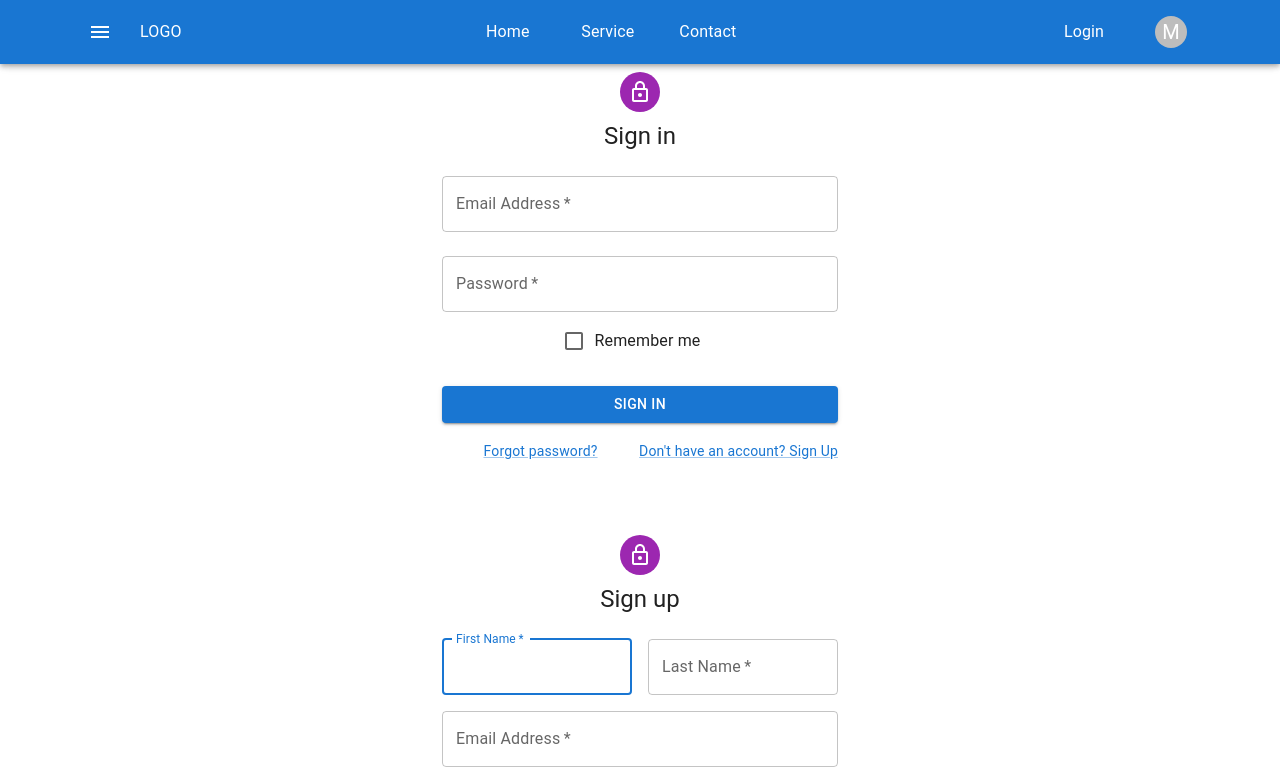
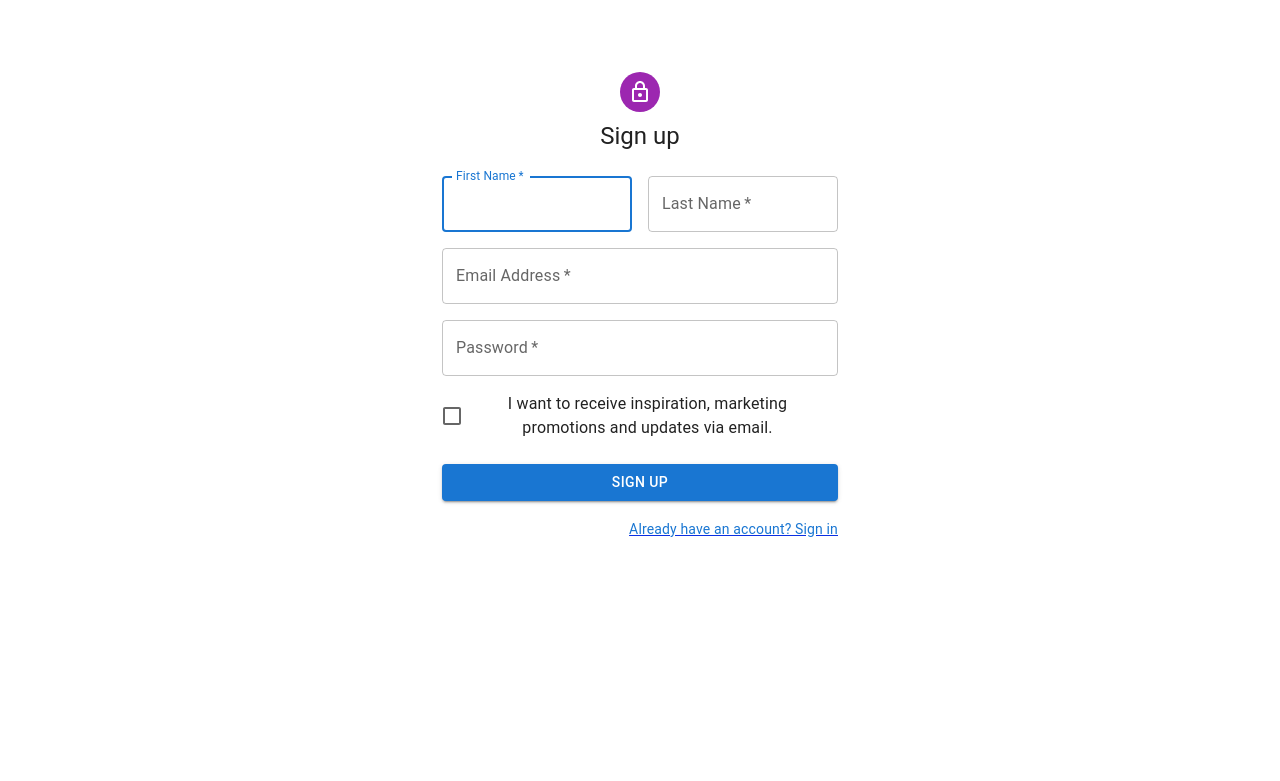
Before and after one commit to iazadur/Luxury-Wedding-Florist-Client, a React (Create React App) app: page /register in a window 1280 px wide. Shown: the top 781 px of the page. Built offline with nearby package versions, Linux system fonts and the light colour scheme.

Commit message:
add login signUp page

```diff
--- a/src/App.js
+++ b/src/App.js
@@ -1,10 +1,30 @@
 import './App.css';
+import {
+  BrowserRouter as Router,
+  Switch,
+  Route
+} from "react-router-dom";
 import Home from './Pages/Home/Home/Home';
+import Login from './Pages/Login/Login';
+import Register from './Pages/Register/Register';
 
 function App() {
   return (
     <div className="App">
-      <Home />
+      <Router>
+        <Switch>
+          <Route path="/login">
+            <Login />
+          </Route>
+          <Route path="/register">
+            <Register />
+          </Route>
+          <Route path="/">
+            <Home />
+
+          </Route>
+        </Switch>
+      </Router>
     </div>
   );
 }
--- a/src/Pages/Home/Home/Home.jsx
+++ b/src/Pages/Home/Home/Home.jsx
@@ -1,14 +1,11 @@
 import React from 'react';
-import Login from '../../Login/Login';
-import Register from '../../Register/Register';
 import Navigation from '../Navigation/Navigation';
 
 const Home = () => {
     return (
         <>
             <Navigation />
-            <Login />
-            <Register />
+
 
         </>
     );
--- a/src/Pages/Login/Login.jsx
+++ b/src/Pages/Login/Login.jsx
@@ -12,6 +12,7 @@ import LockOutlinedIcon from '@mui/icons-material/LockOutlined';
 import Typography from '@mui/material/Typography';
 import Container from '@mui/material/Container';
 import { createTheme, ThemeProvider } from '@mui/material/styles';
+import { NavLink } from 'react-router-dom';
 
 
 
@@ -79,16 +80,18 @@ export default function Login() {
             >
               Sign In
             </Button>
-            <Grid container>
-              <Grid item xs>
+            <Grid container justifyContent="space-between">
+              <Grid item>
                 <Link href="#" variant="body2">
                   Forgot password?
                 </Link>
               </Grid>
               <Grid item>
-                <Link href="#" variant="body2">
-                  {"Don't have an account? Sign Up"}
-                </Link>
+                <NavLink to="/register">
+                  <Link to="/" variant="body2">
+                    {"Don't have an account? Sign Up"}
+                  </Link>
+                </NavLink>
               </Grid>
             </Grid>
           </Box>
--- a/src/Pages/Register/Register.jsx
+++ b/src/Pages/Register/Register.jsx
@@ -12,6 +12,7 @@ import LockOutlinedIcon from '@mui/icons-material/LockOutlined';
 import Typography from '@mui/material/Typography';
 import Container from '@mui/material/Container';
 import { createTheme, ThemeProvider } from '@mui/material/styles';
+import { NavLink } from 'react-router-dom';
 
 
 
@@ -107,9 +108,12 @@ export default function Register() {
                         </Button>
                         <Grid container justifyContent="flex-end">
                             <Grid item>
-                                <Link href="#" variant="body2">
-                                    Already have an account? Sign in
-                                </Link>
+                                <NavLink to="/login">
+                                    <Link variant="body2">
+                                        {" Already have an account? Sign in"}
+                                    </Link>
+                                </NavLink>
+
                             </Grid>
                         </Grid>
                     </Box>
```
